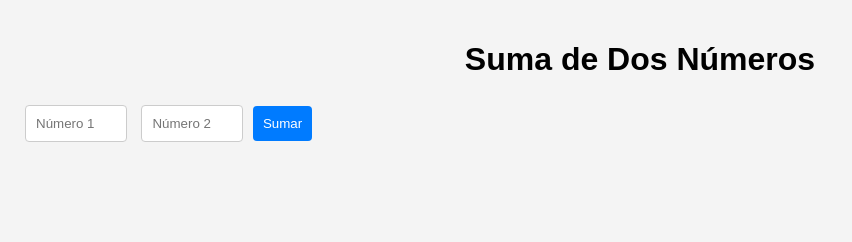
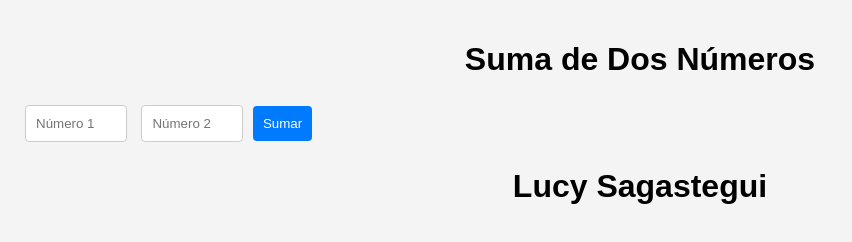
Before and after one commit to lucySagas/gitpagesprueba, a plain HTML site: page index.html in a window 1280 px wide. Shown: the whole page, without its empty margins (0-852 px from the left). Drawn offline with Linux system fonts and the light colour scheme.

Commit message:
Agregue Nombres

```diff
--- a/index.html
+++ b/index.html
@@ -15,7 +15,7 @@
     <button id="sumBtn">Sumar</button>
     <div id="result"></div>
 
-
+<h1>Lucy Sagastegui</h1>
     <script src="script.js"></script>
 
 
```
